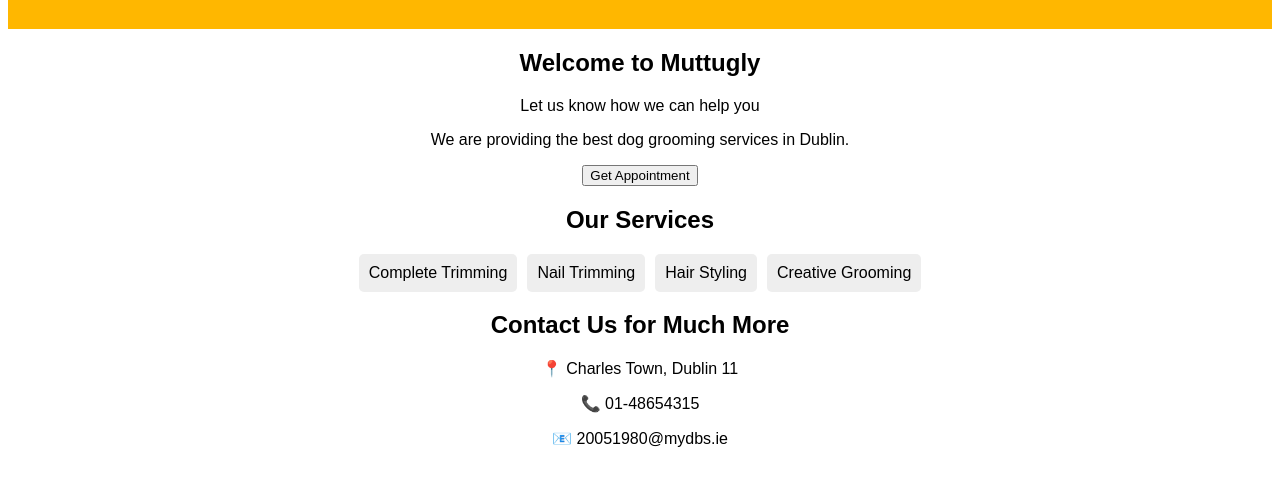
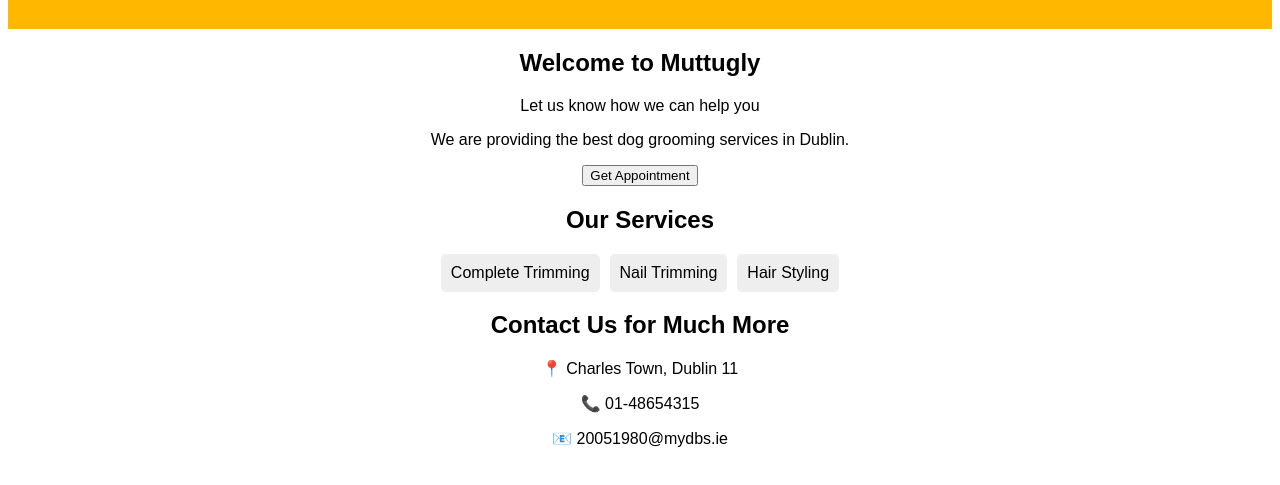
Before and after one commit to 2005198/Muttugly, a plain HTML site: page index.html in a window 1280 px wide. Shown: the part 123-608 px from the top of the page. Drawn offline with Linux system fonts and the light colour scheme.

Commit message:
Services

```diff
--- a/index.html
+++ b/index.html
@@ -32,7 +32,6 @@
             <div class="service">Complete Trimming</div>
             <div class="service">Nail Trimming</div>
             <div class="service">Hair Styling</div>
-            <div class="service">Creative Grooming</div>
         </div>
     </section>
 
```
